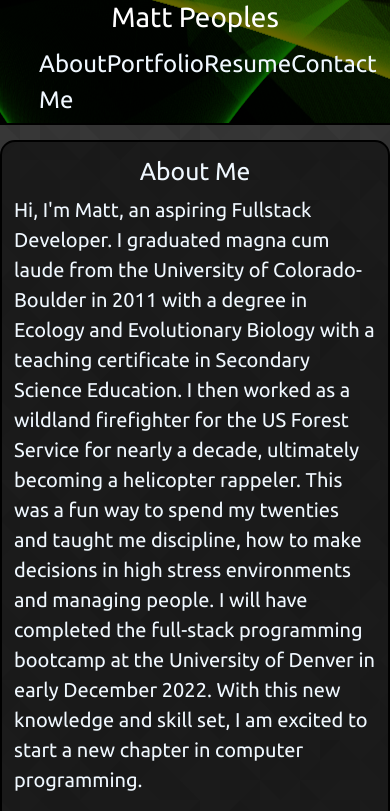
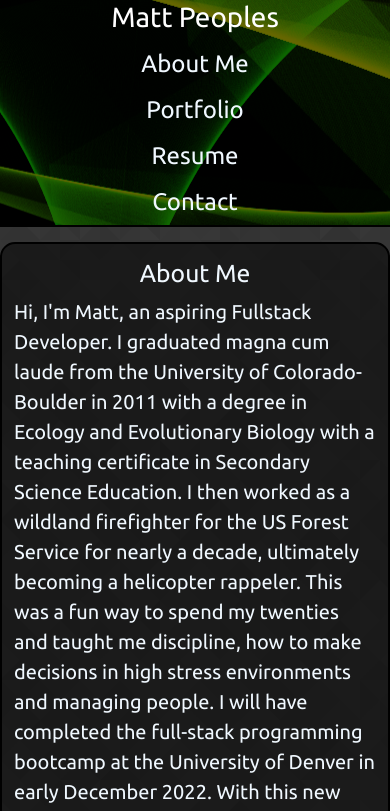
Before and after one commit to peoplesm/peoplesm.github.io, a React (Create React App) app: page / in a window 390 px wide. Shown: the top 811 px of the page. Built offline with nearby package versions, Linux system fonts and the light colour scheme.

Commit message:
responsive media queries

```diff
--- a/src/components/pages/Resume.js
+++ b/src/components/pages/Resume.js
@@ -14,7 +14,7 @@ export default function Resume() {
       </h2>
 
       <div className='row skill-list'>
-        <div className='col-md-12 col-lg-5'>
+        <div className='col-md-5'>
           <h3>Front-end Proficiencies</h3>
           <ul>
             <li className='skills'>HTML</li>
@@ -26,7 +26,7 @@ export default function Resume() {
             <li className='skills'>Bootstrap</li>
           </ul>
         </div>
-        <div className='col-md-12 col-lg-5'>
+        <div className='col-md-5'>
           <h3>Back-end Proficiencies</h3>
           <ul>
             <li className='skills'>APIs</li>
--- a/src/style.css
+++ b/src/style.css
@@ -234,3 +234,13 @@ li {
   display: flex;
   flex-direction: column;
 }
+
+@media screen and (max-width: 600px) {
+  .nav-cont ul {
+    flex-direction: column;
+    align-items: center;
+  }
+  .nav-cont ul li {
+    padding: 5px;
+  }
+}
```
